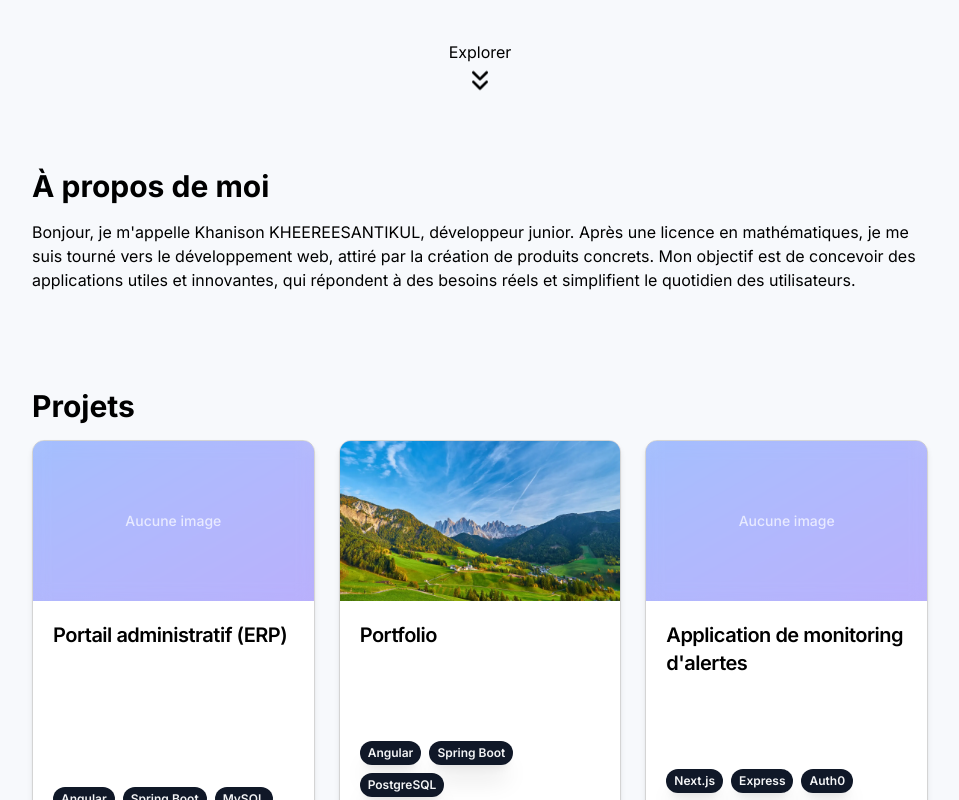
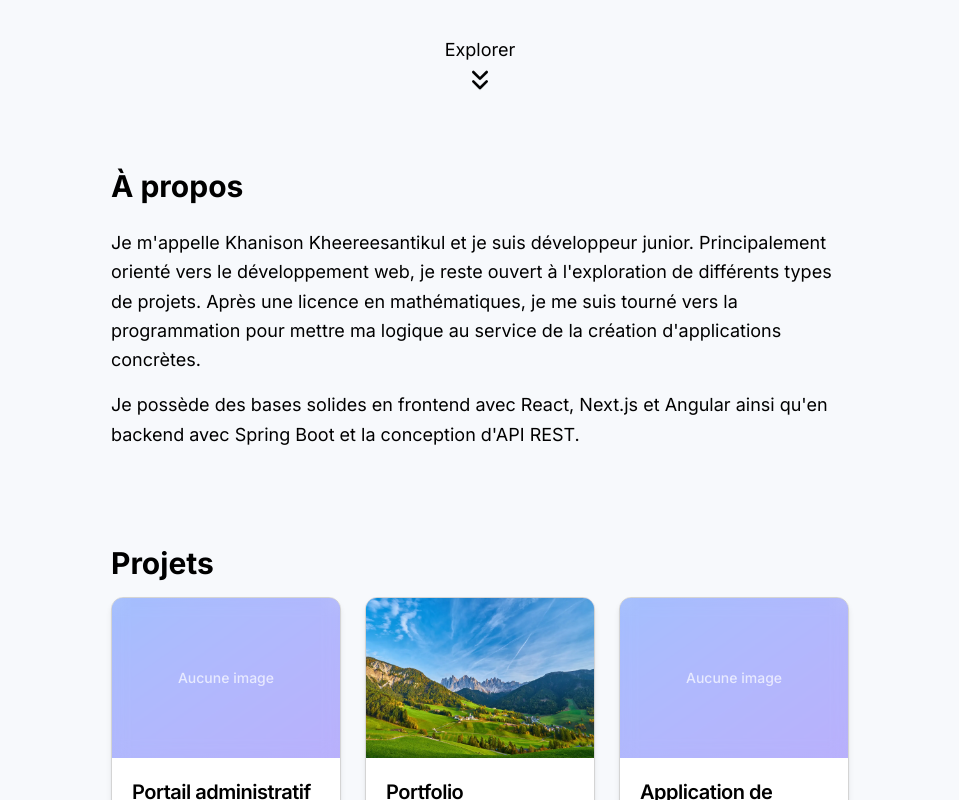
Before and after one commit to khanison-kh/portfolio, a Next.js app: page / in a window 1280 px wide. Shown: the part 680-1480 px from the top of the page, without its empty margins (160-1119 px from the left). Built offline with nearby package versions, Linux system fonts and the light colour scheme.

Commit message:
finished about section

```diff
--- a/app/components/layout/Section.tsx
+++ b/app/components/layout/Section.tsx
@@ -14,15 +14,15 @@ const Section = ({
   className,
 }: SectionProps) => {
   const variants: Record<'home' | 'default', string> = {
-    home: 'px-8 sm:px-12 md:px-18 lg:px-22 pt-32 min-h-dvh scroll-mt-28', // moderate lateral padding with anchor offset for fixed navbar
-    default: 'px-8 sm:px-12 md:px-18 lg:px-24 xl:px-32 py-12 scroll-mt-28', // large lateral padding with anchor offset for fixed navbar
+    home: 'px-8 sm:px-12 md:px-18 lg:px-22 pt-32 min-h-dvh scroll-mt-22', // moderate lateral padding with anchor offset for fixed navbar
+    default: 'px-8 sm:px-12 md:px-18 lg:px-24 xl:px-32 py-12 scroll-mt-22', // large lateral padding with anchor offset for fixed navbar
   };
 
   return (
     <section id={id} className={`${variants[variant]} ${className}`.trim()}>
       {variant === 'home' && children}
       {variant === 'default' && (
-        <div className="max-w-4xl flex flex-col mx-auto">{children}</div>
+        <div className="max-w-prose flex flex-col mx-auto">{children}</div>
       )}
     </section>
   );
--- a/app/components/sections/About.tsx
+++ b/app/components/sections/About.tsx
@@ -3,15 +3,23 @@ import Section from '../layout/Section';
 const About = () => {
   return (
     <Section id="about">
-      <h1 className="text-3xl font-bold mb-4">À propos de moi</h1>
-      <p>
-        Bonjour, je m&apos;appelle Khanison KHEEREESANTIKUL, développeur junior.
-        Après une licence en mathématiques, je me suis tourné vers le
-        développement web, attiré par la création de produits concrets. Mon
-        objectif est de concevoir des applications utiles et innovantes, qui
-        répondent à des besoins réels et simplifient le quotidien des
-        utilisateurs.
-      </p>
+      <h2 className="text-3xl font-bold mb-6">À propos</h2>
+      <div className="space-y-4">
+        <p>
+          Je m&apos;appelle <span title="Prénom">Khanison</span>{' '}
+          <span title="Nom de famille">Kheereesantikul</span> et je suis
+          développeur junior. Principalement orienté vers le développement web,
+          je reste ouvert à l&apos;exploration de différents types de projets.
+          Après une licence en mathématiques, je me suis tourné vers la
+          programmation pour mettre ma logique au service de la création
+          d&apos;applications concrètes.
+        </p>
+        <p>
+          Je possède des bases solides en frontend avec React, Next.js et
+          Angular ainsi qu&apos;en backend avec Spring Boot et la conception
+          d&apos;API REST.
+        </p>
+      </div>
     </Section>
   );
 };
--- a/app/layout.tsx
+++ b/app/layout.tsx
@@ -25,7 +25,9 @@ export default function RootLayout({
         className={`${inter.variable} antialiased grid min-h-dvh grid-rows-[auto_1fr_auto] bg-[#f7f9fc]`}
       >
         <Navbar />
-        <main className="flex flex-col">{children}</main>
+        <main className="flex flex-col text-lg leading-relaxed">
+          {children}
+        </main>
         <Footer />
       </body>
     </html>
```
